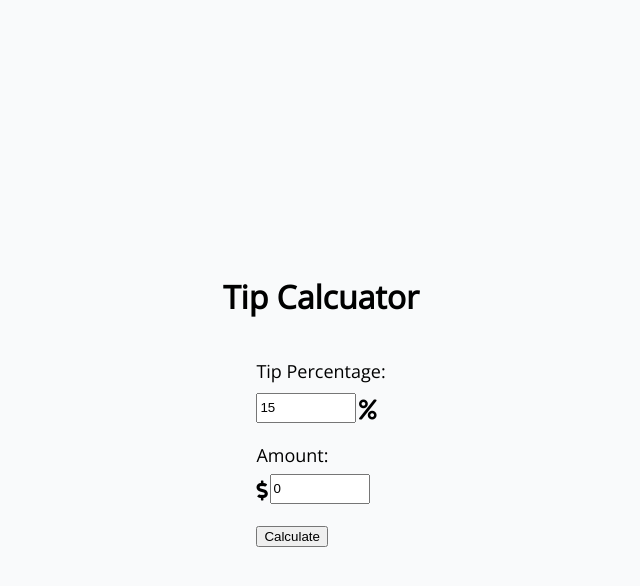
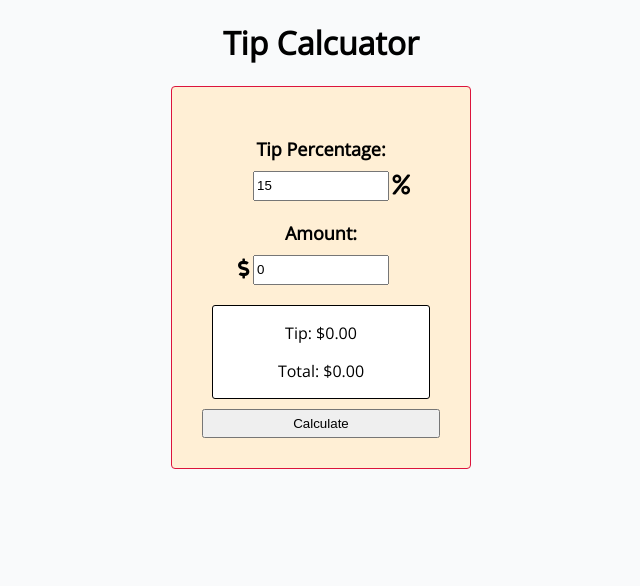
Before and after one commit to RDBagwell/Tip_Calculator, a plain HTML site: page index.html in a window 1280 px wide. Shown: the whole page, without its empty margins (319-959 px from the left). Drawn offline with nearby package versions, Linux system fonts and the light colour scheme.

Commit message:
CSS/HTML

```diff
--- a/css/style.css
+++ b/css/style.css
@@ -11,7 +11,14 @@ body{
     flex-direction: column;
     font-family: 'Open Sans', sans-serif;
     align-items: center;
-    justify-content: center;
+}
+
+.container {
+    width: 300px;
+    background: papayawhip;
+    padding: 30px;
+    border: 1px solid crimson;
+    border-radius: 4px;
 }
 
 .form-contral {
@@ -19,33 +26,47 @@ body{
     flex-direction: column;
     position: relative;
     margin: 20px 0;
+    justify-content: center;
 }
 
 .form-contral label{
     margin-bottom: 10px;
     font-size: 18px;
+    text-align: center;
+    font-weight: 600;
 }
 
-.percent{
+.percent, .amount {
     height: 30px;
-    width: 100px;
+    width: 136px;
+    margin: 0 auto;
 }
 
 .percent-icon, .dollar-icon{
     font-size: 20px;
+    position: absolute;
 }
 
-.form-contral .percent-icon {
-    position: absolute;
-    bottom: 0px;
-    right: 9px;
-
+.percent-icon{
+    bottom: 3px;
+    right: 30px;
 }
 
-.amount {
-    height: 30px;
-    width: 100px;
-    position: absolute;
-    right: 16px;
-    bottom: 0;
+.dollar-icon{
+    bottom: 3px;
+    left: 36px;
 }
+
+.calculate-btn {
+    width: 100%;
+    cursor: pointer;
+    padding: 5px;
+}
+
+.total {
+    border: 1px solid black;
+    background: white;
+    text-align: center;
+    margin: 10px;
+    border-radius: 3px;
+}
--- a/index.html
+++ b/index.html
@@ -14,17 +14,25 @@
         <form>
             <div class="form-contral">
                 <label for="percent">Tip Percentage:</label>
-                <input type="number" id="percent" class="percent" value="15">
+                <input type="number"  id="percent" class="percent" value="15">
                 <span class="percent-icon"><i class="fas fa-percent"></i></span>
             </div>
             <div class="form-contral">
                 <label for="amount">Amount:</label>
                 <span class="dollar-icon"><i class="fas fa-dollar-sign"></i></span>
-                <input type="number" id="amount" class="amount" value="0">
+                <input type="number"  id="amount" class="amount" value="0">
             </div>
-            <button id='calculate' class="calculate-btn">Calculate</button>
+
         </form>
-        <div class="total" id="total"></div>
+        <div class="total" id="total">
+            <div class="tip">
+                <p>Tip: $0.00</p>
+            </div>
+            <div class="totalAmount">
+                <p>Total: $0.00</p>
+            </div>
+        </div>
+        <button id='calculate' class="calculate-btn">Calculate</button>
     </div>
     <!-- Script -->
     <script src="./js/tip_calcuator.js"></script>
--- a/js/tip_calcuator.js
+++ b/js/tip_calcuator.js
@@ -19,7 +19,7 @@ calculateBtn.addEventListener('click', e=>{
     <div class="tip">
         <p>Tip: $${data.tip.toFixed(2)}</p>
     </div>
-    <div class="total">
+    <div class="totalAmount">
         <p>Total: $${data.total.toFixed(2)}</p>
     </div>`;
 })
```
